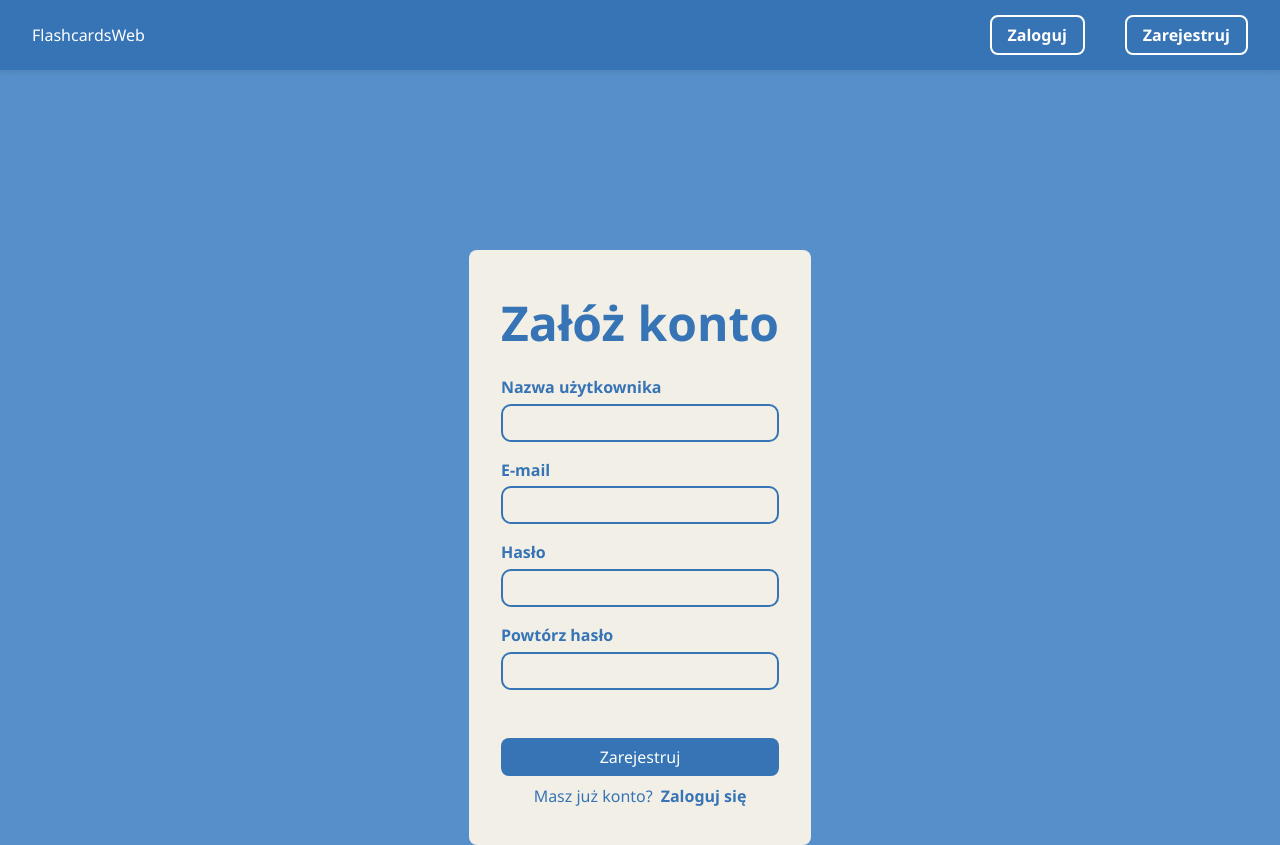
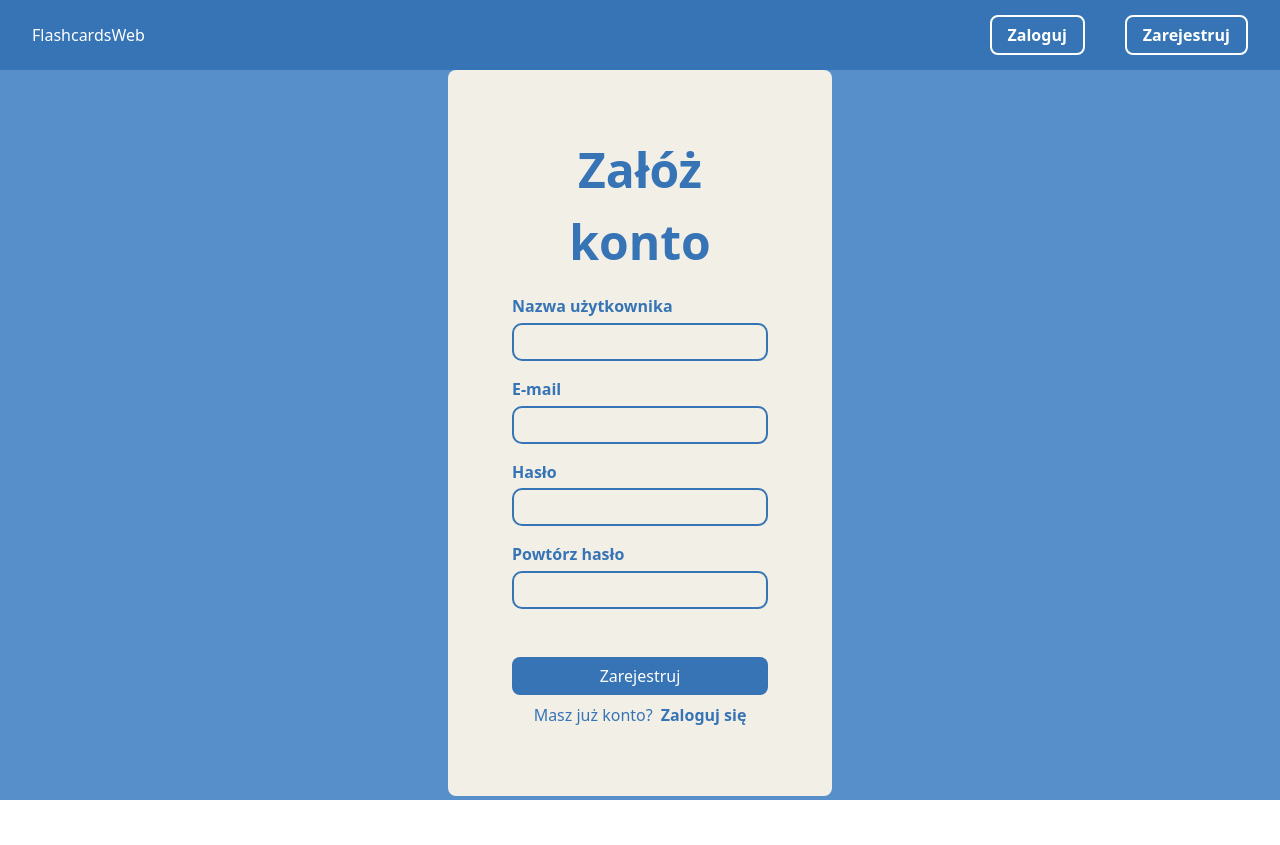
Before and after one commit to FoxedGuy/flashcards_web_frontend, a React (Vite) app: page /register in a window 1280 px wide. After the commit the page ends 800 px from the top, so only its background shows below. Built offline with nearby package versions, Linux system fonts and the light colour scheme; no server answers.

Commit message:
css and html structure change

```diff
--- a/src/App.css
+++ b/src/App.css
@@ -1,25 +1,24 @@
-body {
-  margin: 0;
-  font-family: 'Segoe UI', Tahoma, Geneva, Verdana, sans-serif;
+.App{
   background-color: #578FCA;
+  display: flex;
+  flex-direction: column;
+  min-height: 100vh;
 }
 
+.white-box {
+  background-color: white;
+  color: #578FCA;
+  padding: 2rem;
+  border-radius: 12px;
+  width: 90%;
+  box-shadow: 0 4px 12px rgba(0, 0, 0, 0.1);
+}
 
-
-.content {
-  padding-top: 100px;
-  max-width: 800px;
-  margin: 0 auto;
+.content-home {
+  flex: 1;
+  min-height: 100%;
+  display: flex;
+  justify-content: center;
+  margin: 2rem;
   text-align: center;
 }
-
-.content h2 {
-  color: white;
-  font-size: 2rem;
-  margin-bottom: 1rem;
-}
-
-.content p {
-  color: white;
-  font-size: 1.1rem;
-}
--- a/src/components/login/Login.css
+++ b/src/components/login/Login.css
@@ -1,17 +1,19 @@
 .login-container {
-    margin-top: 150px;
-    max-width: 500px;
     margin-inline: auto;
-    padding: 2rem;
+    padding: 4rem;
     border-radius: 8px;
     text-align: center;
     background: #F2EFE7;
+    height:50%;
+    width: 20%;
+
 }
 
 .login-container h2 {
     color: #3674B5;
     font-size: 3rem;
-    margin-top: 0.3rem;
+    margin: 0;
+    padding-bottom: 1rem;
 }
 
 .login-container form {
@@ -82,3 +84,11 @@
     font-weight: bold;
     margin-bottom: 1rem;
 }
+
+.content-login{
+    flex: 1;
+    display: flex;
+    justify-content: center;
+    align-items: center;
+    background-color: #578FCA;
+}
--- a/src/components/login/Login.jsx
+++ b/src/components/login/Login.jsx
@@ -23,6 +23,7 @@ function Login() {
     };
 
     return (
+        <div className="content-login">
             <div className="login-container">
                 <h2>Zaloguj się</h2>
                 {error && <div className="error-message">{error}</div>}
@@ -48,6 +49,7 @@ function Login() {
                     </div>
                 </form>
             </div>
+        </div>
     );
 }
 
--- a/src/components/navbar/Navbar.css
+++ b/src/components/navbar/Navbar.css
@@ -1,8 +1,8 @@
+nav{
+    width:100%;
+}
+
 .nav-wrapper {
-    position: absolute;
-    top: 0;
-    left: 0;
-    right: 0;
     height: 70px;
     background-color: #3674B5;
     color: white;
--- a/src/components/navbar/Navbar.jsx
+++ b/src/components/navbar/Navbar.jsx
@@ -14,6 +14,7 @@ function Navbar(){
                 <div className="nav-links">
                     {user ? (
                         <>
+                            <Link className="nav-btn" to="/flashcards">Fiszki</Link>
                             <Link className="nav-btn" to="/profile">Profil</Link>
                             <Link className="nav-btn" onClick={logout} to="/">Wyloguj</Link>
                         </>
--- a/src/components/register/Register.jsx
+++ b/src/components/register/Register.jsx
@@ -57,6 +57,7 @@ function Register() {
     };
 
     return (
+        <div className="content-login">
             <div className="login-container">
                 <h2>Załóż konto</h2>
                 {error && <div className="error-message">{error}</div>}
@@ -96,6 +97,7 @@ function Register() {
                     </div>
                 </form>
             </div>
+        </div>
     );
 }
 
--- a/src/index.css
+++ b/src/index.css
@@ -13,21 +13,27 @@
   -moz-osx-font-smoothing: grayscale;
 }
 
+html, body, #root{
+  height: 100%;
+  width: 100%;
+}
+
 a {
   font-weight: 500;
   color: #646cff;
   text-decoration: inherit;
 }
+
 a:hover {
   color: #535bf2;
 }
 
 body {
   margin: 0;
-  display: block !important;
   place-items: center;
   min-width: 320px;
   min-height: 100vh;
+  display: block;
 }
 
 h1 {
@@ -46,6 +52,7 @@ button {
   cursor: pointer;
   transition: border-color 0.25s;
 }
+
 button:hover {
   border-color: #646cff;
 }
```
Lines whose indentation alone changed are shown as unchanged.
